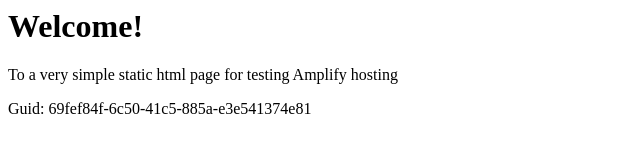
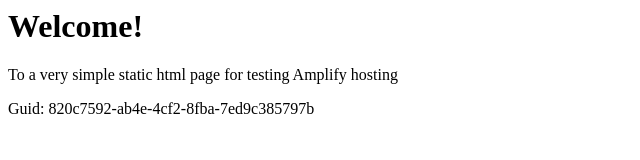
Before and after one commit to aws-aemilia-pdx/Github-PR-Commit-Integration-Test-DoNotTouch-GitHubWebhookPushCanaryTest-v1-prod-us-west-2, a website: page src/index.html in a window 1280 px wide. Shown: the full height of the page, 0-640 px from the left. Drawn offline with Linux system fonts and the light colour scheme.

Commit message:
commit from integ tests

```diff
--- a/src/index.html
+++ b/src/index.html
@@ -12,6 +12,6 @@
 <body>
     <h1>Welcome!</h1>
     <p>To a very simple static html page for testing Amplify hosting</p>
-    <p>Guid: 69fef84f-6c50-41c5-885a-e3e541374e81</p></body>
+    <p>Guid: 820c7592-ab4e-4cf2-8fba-7ed9c385797b</p></body>
 
 </html>
```
